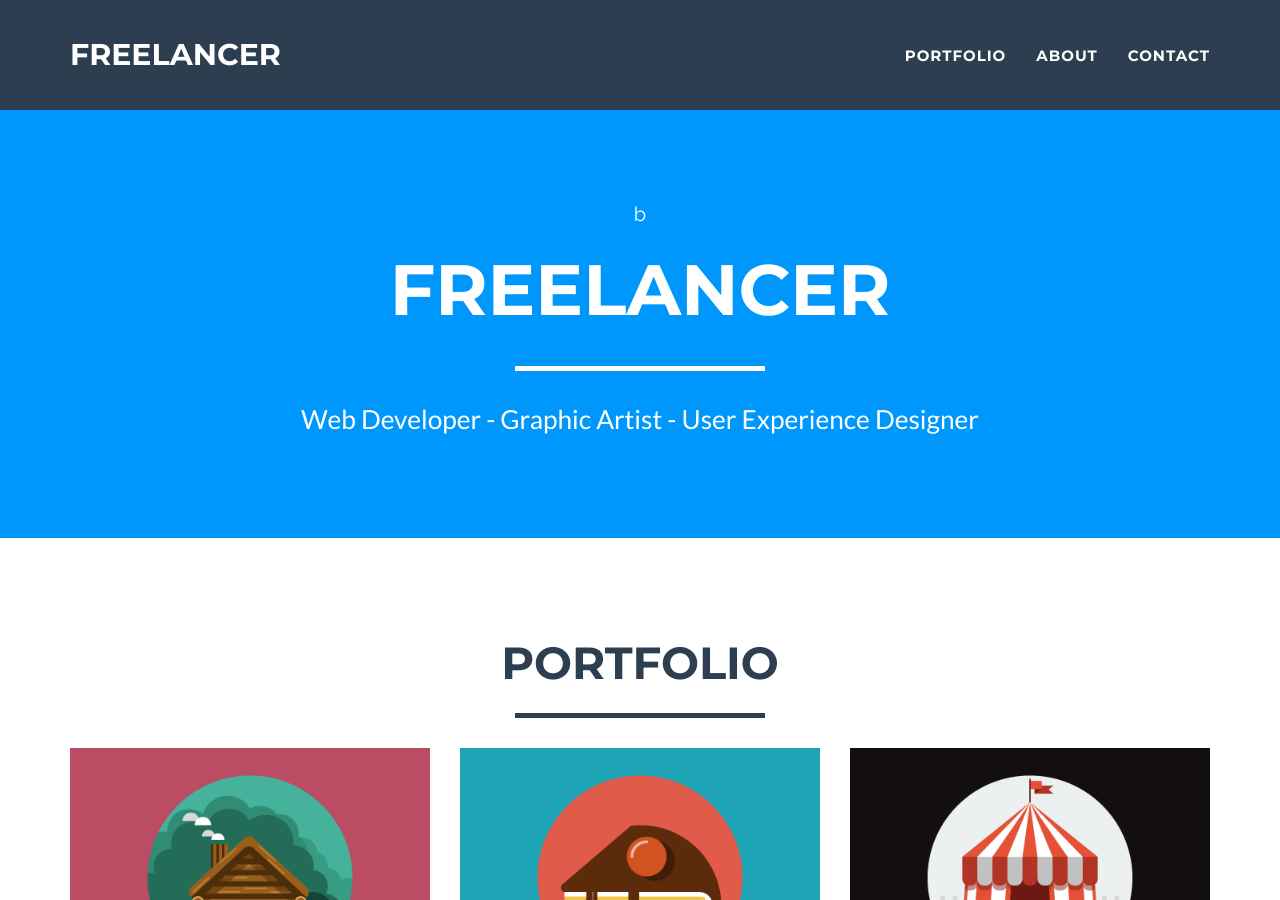
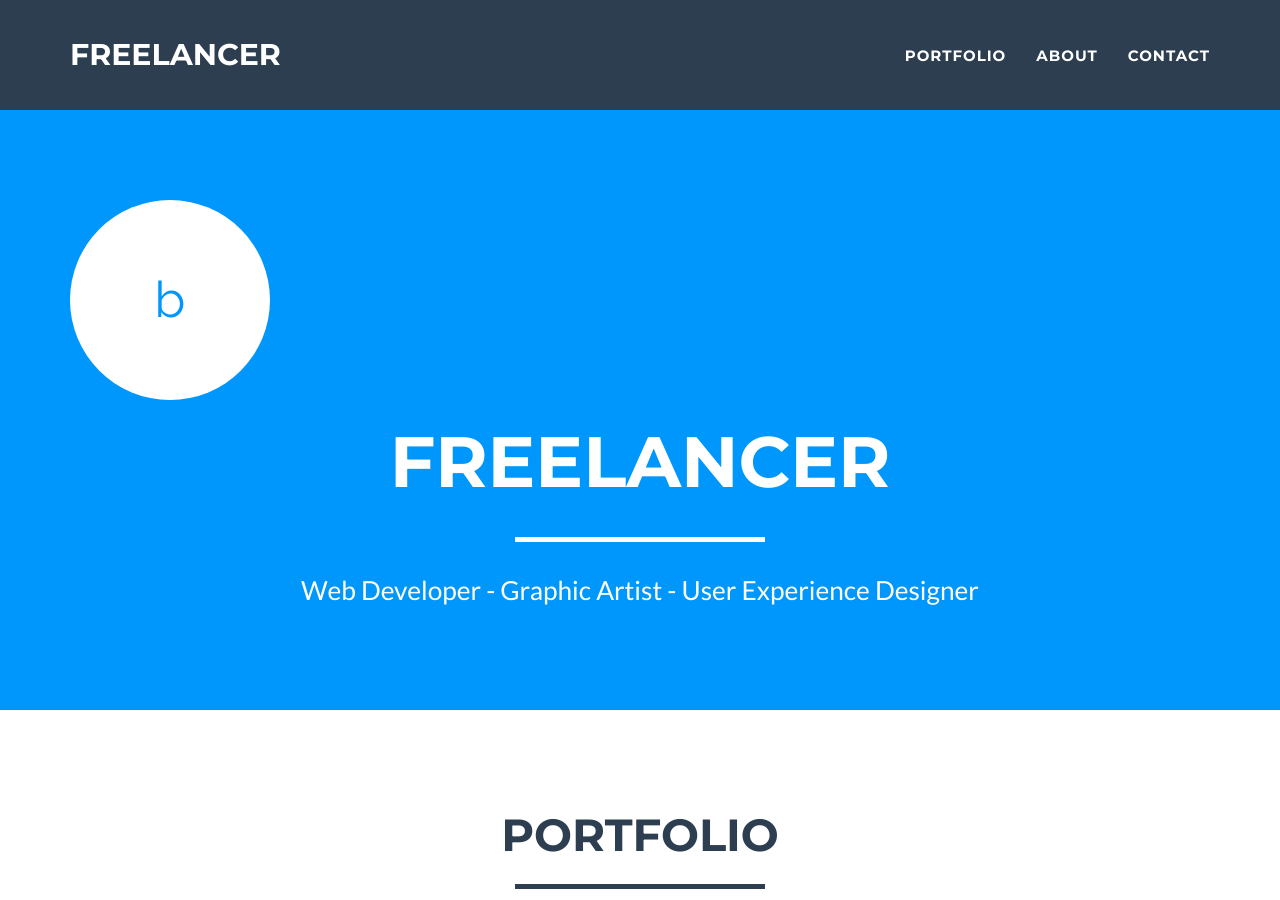
Before and after one commit to theblindr/blindr, a Jekyll site: the page built from index.html, in a window 1280 px wide and 900 px high. Built offline with Jekyll 4.4.1, drawn with Linux system fonts in a browser that asks for light colours.

Commit message:
Peur de personne

```diff
--- a/_includes/header.html
+++ b/_includes/header.html
@@ -3,7 +3,7 @@
         <div class="container">
             <div class="row">
                 <div class="col-lg-12">
-                    <p id="logo-blindr" style="font-family:Raleway">b</p>
+                    <p class="circle" id="logo-blindr" style="font-family:Raleway">b</p>
                     <div class="intro-text">
                         <span class="name">{{ site.title }}</span>
                         <hr class="star-light">
```
